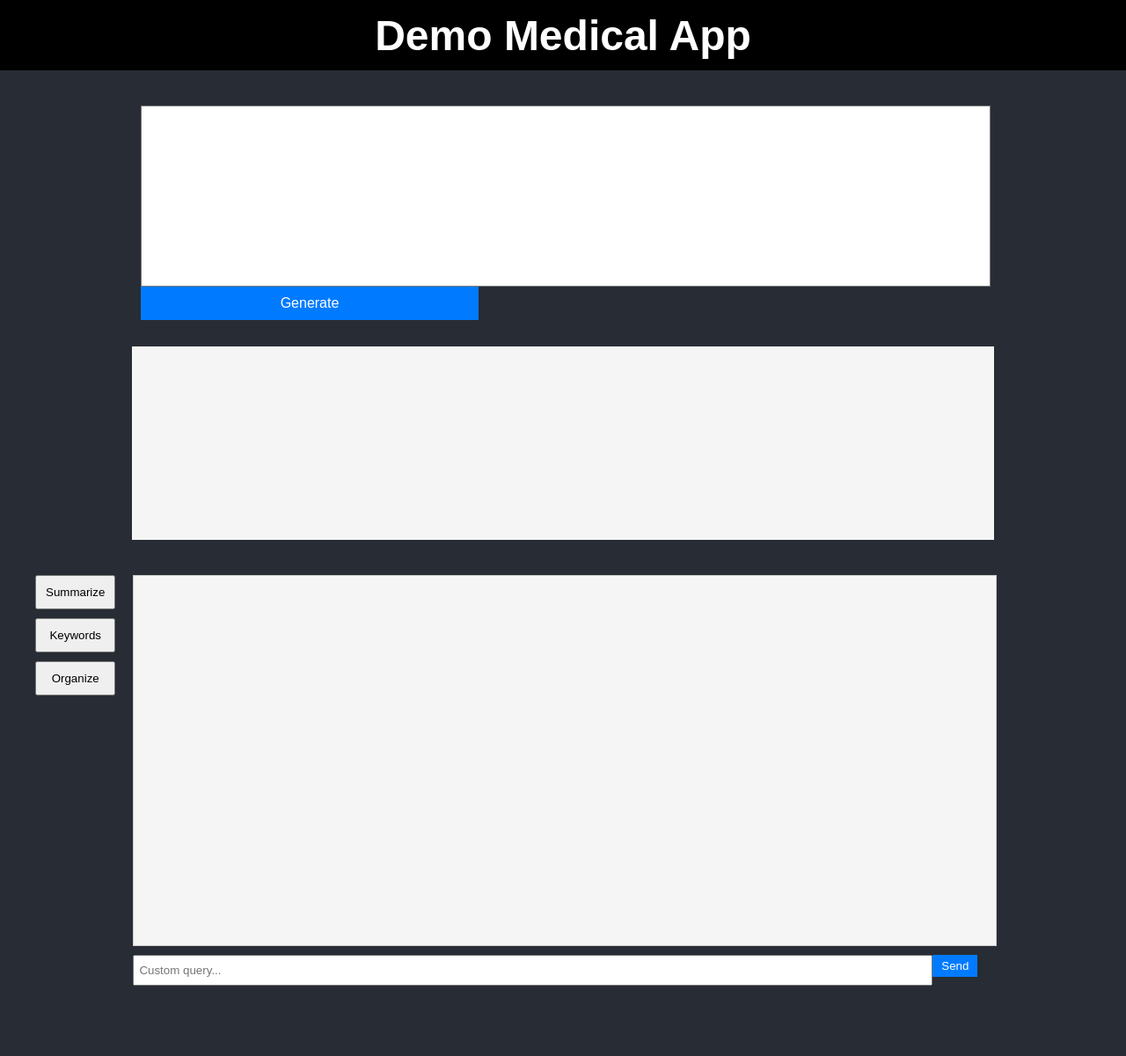
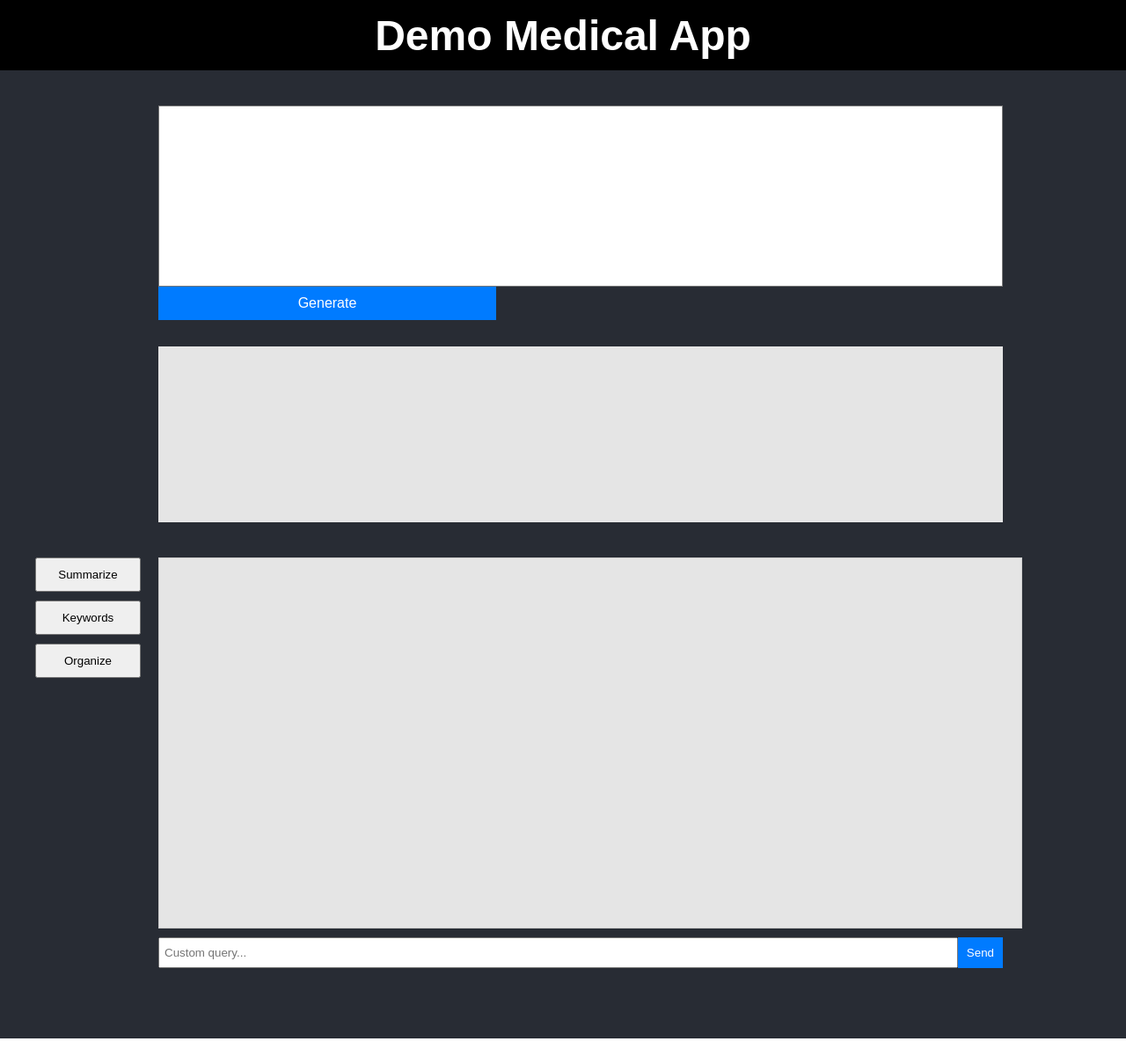
Before and after one commit to rkruser/km-health-solutions, a React (Create React App) app in the folder frontend/site-frontend/: page / in a window 1280 px wide. Shown: the whole page at 88% size. Built offline with nearby package versions, Linux system fonts and the light colour scheme.

Commit message:
Fixed some formatting issues
- Lined up all the display panes
- Made the send button the same height as input
- Added ability to hit 'enter' to perform custom query

```diff
--- a/frontend/site-frontend/src/App.css
+++ b/frontend/site-frontend/src/App.css
@@ -73,21 +73,30 @@ Site interface
 /* Patient generation interface */
 .PatientInput {
   display: flex;
+  width: 100%;
+}
+
+.left-input-column {
+  width: calc(10% + 20px);
+}
+
+.patient-input-container {
+  display: flex;
+  width: 80%;
   flex-direction: column;
   justify-content: center;
   align-items: center;
-  width: 100%;
 }
 
 .input-pane {
   display: flex;
   flex-direction: column;
   justify-content: space-between;
-  width: 80%;
+  width: 100%;
 }
 
 .text-entry {
-  width: 100%;
+  width: auto;
   height: 200px;
   background-color: white;
   resize: none;
@@ -104,11 +113,11 @@ Site interface
 }
 
 .display-pane {
-  width: 80%;
+  width: 100%;
   height: 200px;
-  background-color: #f5f5f5;
+  background-color: #e5e5e5;
   margin-top: 20px;
-  padding: 10px;
+  /*padding: 10px;*/
   overflow-wrap: break-word;
   overflow: auto;
 }
@@ -125,6 +134,7 @@ Site interface
   display: flex;
   flex-direction: column;
   margin-right: 20px;
+  width: 10%;
 }
 
 button {
@@ -145,13 +155,19 @@ button {
   border: 1px solid #ccc;
   padding: 10px;
   overflow-y: auto;
-  background-color: #f5f5f5;
+  background-color: #e5e5e5;
   text-align: left;
 }
 
 .chat-input {
   display: flex;
   margin-top: 10px;
+}
+
+.chat-input input,
+.chat-input button {
+  height: 100%;
+  box-sizing: border-box;
 }
 
 .chat-input input {
--- a/frontend/site-frontend/src/App.js
+++ b/frontend/site-frontend/src/App.js
@@ -150,6 +150,8 @@ function PatientInput() {
 
   return (
     <div className="PatientInput">
+      <div className='left-input-column'></div>
+      <div className='patient-input-container'>
         <div className="input-pane">
           <textarea
             value={generatorInputText}
@@ -162,6 +164,7 @@ function PatientInput() {
         </div>
         <div className="display-pane">
           <p>{displayText}</p>
+        </div>
       </div>
     </div>
   );
@@ -193,6 +196,12 @@ function AIchat() {
     addMessageToChat(`User: ${chatInputText}`);
     addMessageToChat(`AI: ${reply}`);
     setChatInputText('');
+  };
+
+  const handleKeyDown = async (e) => {
+    if (e.code === 'Enter') {
+      handleSubmit();
+    }
   };
 
   const addMessageToChat = (message) => {
@@ -228,6 +237,7 @@ function AIchat() {
             type="text"
             value={chatInputText}
             onChange={handleInputChange}
+            onKeyDown={handleKeyDown}
             placeholder="Custom query..."
           />
           <button onClick={handleSubmit}>Send</button>
```
Lines whose indentation alone changed are shown as unchanged.
